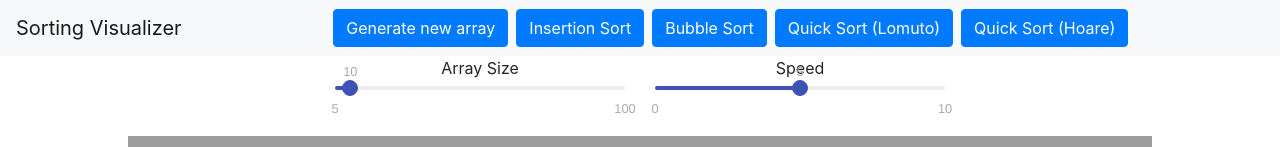
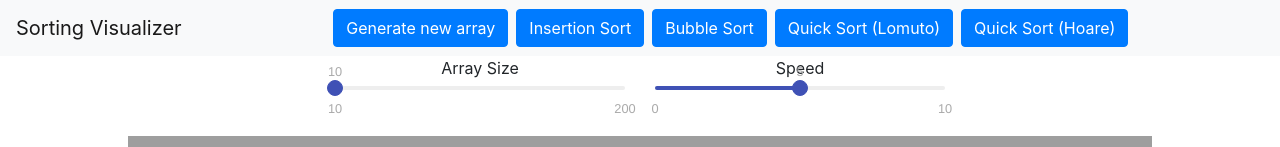
Before and after one commit to robin-blanchard/SortingVisualizer, a React (Create React App) app in the folder sorting-visualizer/: page / in a window 1280 px wide. Shown: the top 147 px of the page. Built offline with nearby package versions, Linux system fonts and the light colour scheme.

Commit message:
Increased array size max value

```diff
--- a/sorting-visualizer/src/SortingVisualizer/Rectangle.jsx
+++ b/sorting-visualizer/src/SortingVisualizer/Rectangle.jsx
@@ -14,8 +14,9 @@ export default class Rectangle extends React.Component{
         var styleParent = {
             position: "relative",
             width : this.props.width.toString()+"%",
-            height : "100%"
-
+            height : "100%",
+            marginLeft: this.props.array_size<100 ? "1px" : "0px",
+            marginRight: this.props.array_size<100 ? "1px" : "0px"
         };
 
         return (
--- a/sorting-visualizer/src/SortingVisualizer/SortingVisualizer.jsx
+++ b/sorting-visualizer/src/SortingVisualizer/SortingVisualizer.jsx
@@ -61,9 +61,9 @@ export default class SortingVisualizer extends React.Component{
                     <Col>Array Size
                         <InputRange
                         formatLabel={value => `${value}`}
-                        step={5}
-                        maxValue={100}
-                        minValue={5}
+                        step={10}
+                        maxValue={200}
+                        minValue={10}
                         value={this.state.array_size}
                         onChange={(array_size) => {this.handleArraySizeChange(array_size);}} />
                     </Col>
@@ -83,7 +83,7 @@ export default class SortingVisualizer extends React.Component{
             </Container>
             <Container className="d-flex mx-auto" style={{ background: '#9e9e9e', width: '80vw', height: '80vh' }}>
                 {this.state.array.map((number,idx) =>
-                        (<Rectangle key={idx} color={this.state.color[idx]} height={Math.round(100*number/ARRAY_MAX)}
+                        (<Rectangle key={idx} array_size={this.state.array_size} color={this.state.color[idx]} height={Math.round(100*number/ARRAY_MAX)}
                         width={100/this.state.array_size} value={this.state.array_size<=MAX_SIZE_DISPLAY_NUM ? number : ""}></Rectangle>)
                 )}
             </Container>
```
